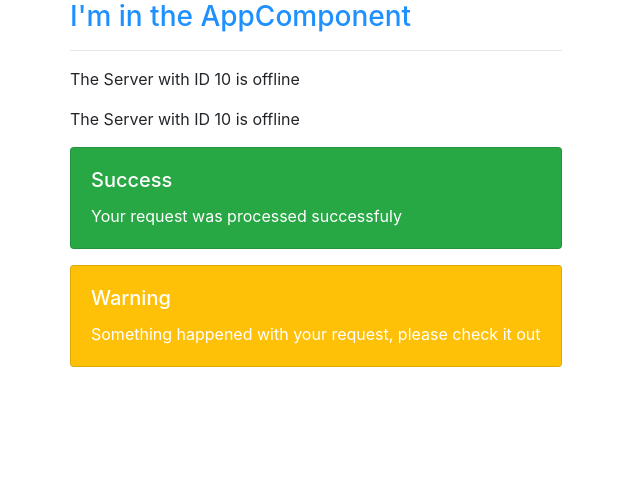
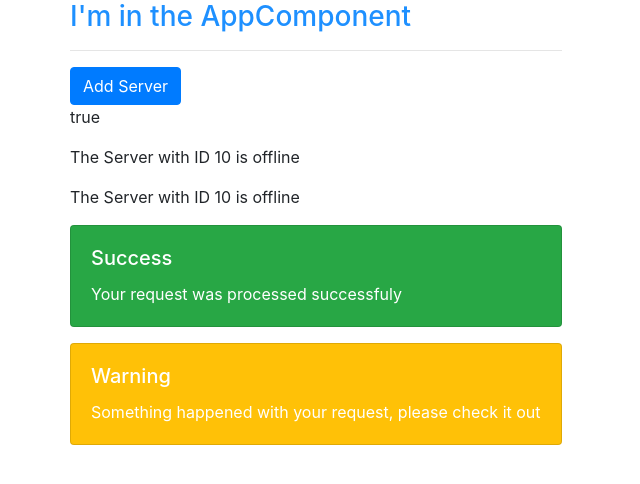
Before and after one commit to deyvidyfs/angular_study_projects, an Angular app in the folder Udemy - Academind Course Files/Section 1/my-first-app/: page / in a window 1280 px wide. Shown: the top 484 px of the page, without its empty margins (0-640 px from the left). Built offline with nearby package versions, Linux system fonts and the light colour scheme.

Commit message:
added property binding & string interpolation

```diff
--- a/Udemy - Academind Course Files/Section 1/my-first-app/src/app/servers/servers.component.html
+++ b/Udemy - Academind Course Files/Section 1/my-first-app/src/app/servers/servers.component.html
@@ -1,2 +1,4 @@
+<button class='btn btn-primary' [disabled]='!allowNewServer' >Add Server</button>
+<p>{{allowNewServer}}</p>
 <app-server></app-server>
 <app-server></app-server>
--- a/Udemy - Academind Course Files/Section 1/my-first-app/src/app/servers/servers.component.ts
+++ b/Udemy - Academind Course Files/Section 1/my-first-app/src/app/servers/servers.component.ts
@@ -2,12 +2,18 @@
 
 @Component({
   selector: 'app-servers',
-  template: '<app-server></app-server><app-server></app-server>',
+  //template: '<app-server></app-server><app-server></app-server>',
+  templateUrl: './servers.component.html',
   styleUrls: ['./servers.component.css']
 })
 export class ServersComponent implements OnInit {
+  allowNewServer = false;
 
-  constructor() { }
+  constructor() {
+    setTimeout(() => {
+      this.allowNewServer = true;
+    },2000)
+  }
 
   ngOnInit(): void {
   }
```
